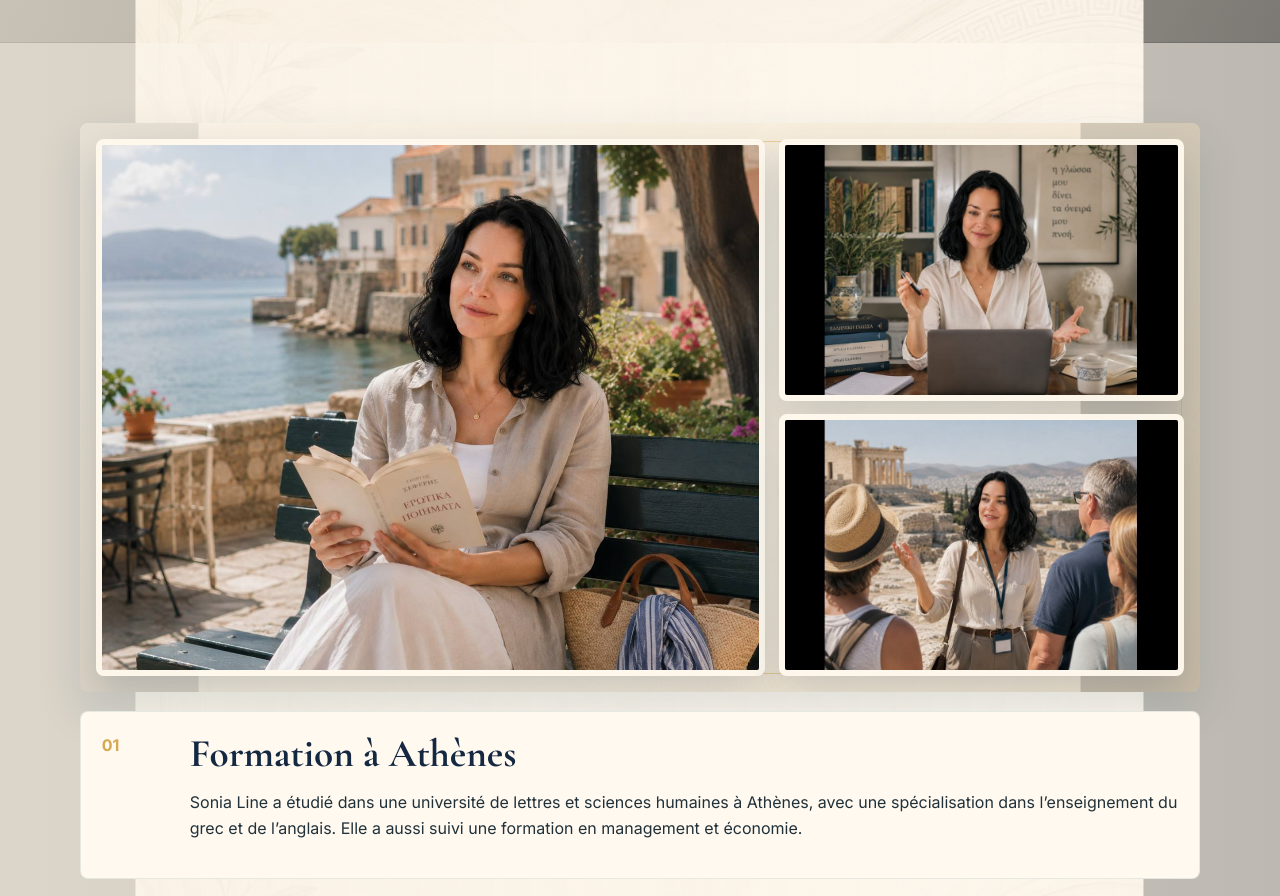
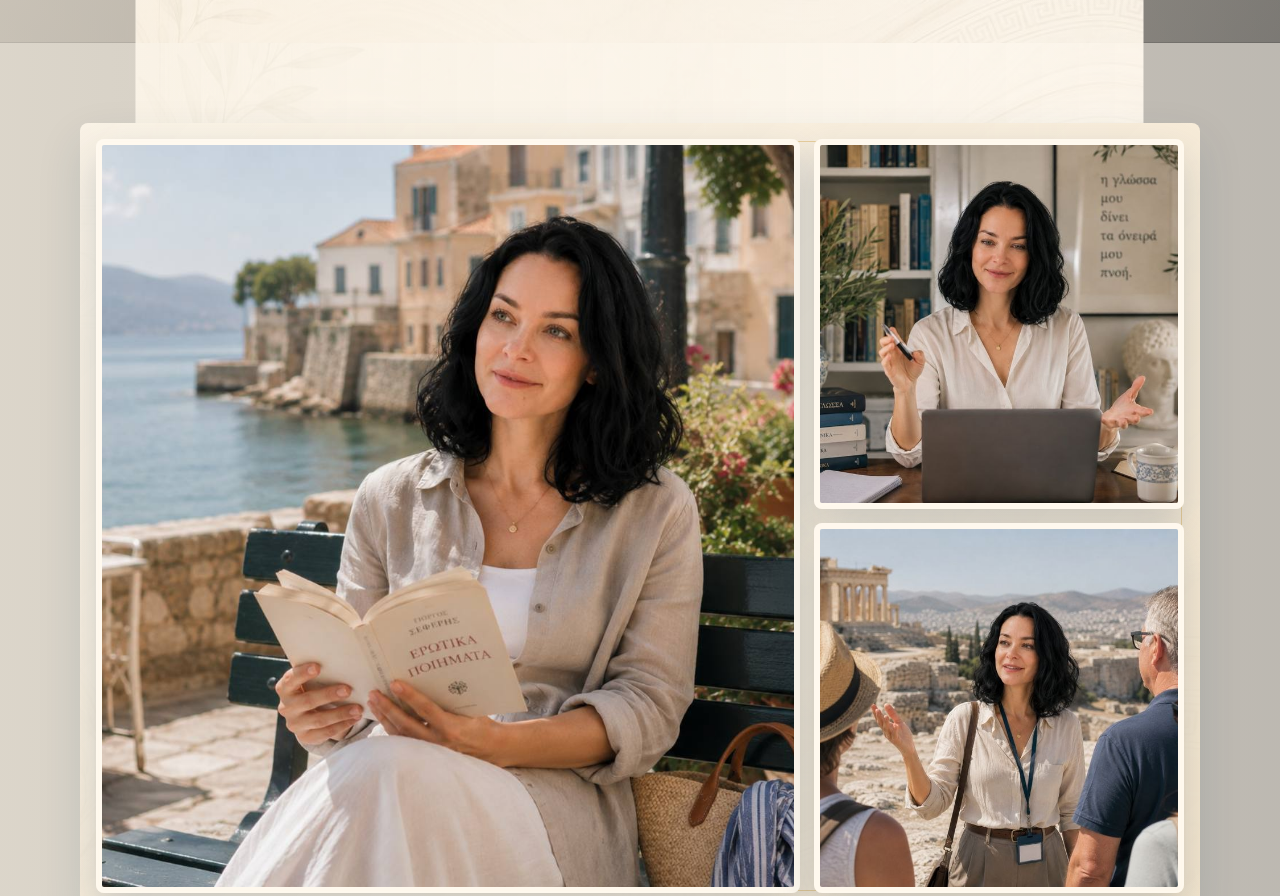
Before and after one commit to catcodecat/greek-lessons-sonia, a plain HTML site: page about.html in a window 1280 px wide. Shown: the part 460-1356 px from the top of the page. Drawn offline with nearby package versions, Linux system fonts and the light colour scheme.

Commit message:
fix: remove black bars from about gallery

```diff
--- a/about.html
+++ b/about.html
@@ -8,7 +8,7 @@
   <link rel="preconnect" href="https://fonts.googleapis.com">
   <link rel="preconnect" href="https://fonts.gstatic.com" crossorigin>
   <link href="https://fonts.googleapis.com/css2?family=Cormorant+Garamond:wght@600;700&family=Inter:wght@400;500;600;700&display=swap" rel="stylesheet">
-  <link rel="stylesheet" href="css/style.css?v=20260607">
+  <link rel="stylesheet" href="css/style.css?v=20260607-gallery">
 </head>
 <body class="page-about">
   <header class="site-header">
--- a/css/style.css
+++ b/css/style.css
@@ -412,17 +412,19 @@ p {
   position: relative;
   z-index: 1;
   overflow: hidden;
+  background: rgba(255, 249, 239, 0.55);
   border: 6px solid rgba(255, 249, 239, 0.94);
   border-radius: var(--radius);
   box-shadow: 0 18px 38px rgba(30, 58, 95, 0.2);
-  aspect-ratio: 5 / 4;
+  aspect-ratio: 1 / 1;
 }
 
 .about-collage-frame img {
   width: 100%;
   height: 100%;
   object-fit: cover;
-  object-position: center;
+  object-position: center top;
+  display: block;
 }
 
 .about-collage-main {
@@ -430,15 +432,15 @@ p {
 }
 
 .about-collage-main img {
-  object-position: center 42%;
+  object-position: center top;
 }
 
 .about-collage-top img {
-  object-position: center 46%;
+  object-position: center top;
 }
 
 .about-collage-bottom img {
-  object-position: center 42%;
+  object-position: center top;
 }
 
 .section {
@@ -855,10 +857,9 @@ textarea:focus {
 
   .about-collage {
     grid-row: span 2;
-    grid-template-columns: minmax(0, 1.65fr) minmax(0, 1fr);
-    grid-template-rows: repeat(2, minmax(0, 1fr));
+    grid-template-columns: minmax(0, 1.9fr) minmax(0, 1fr);
+    grid-template-rows: auto auto;
     align-items: stretch;
-    min-height: 520px;
   }
 
   .about-collage-main {
@@ -868,8 +869,7 @@ textarea:focus {
   }
 
   .about-collage-side {
-    aspect-ratio: auto;
-    min-height: 0;
+    aspect-ratio: 1 / 1;
   }
 
   .section {
```
